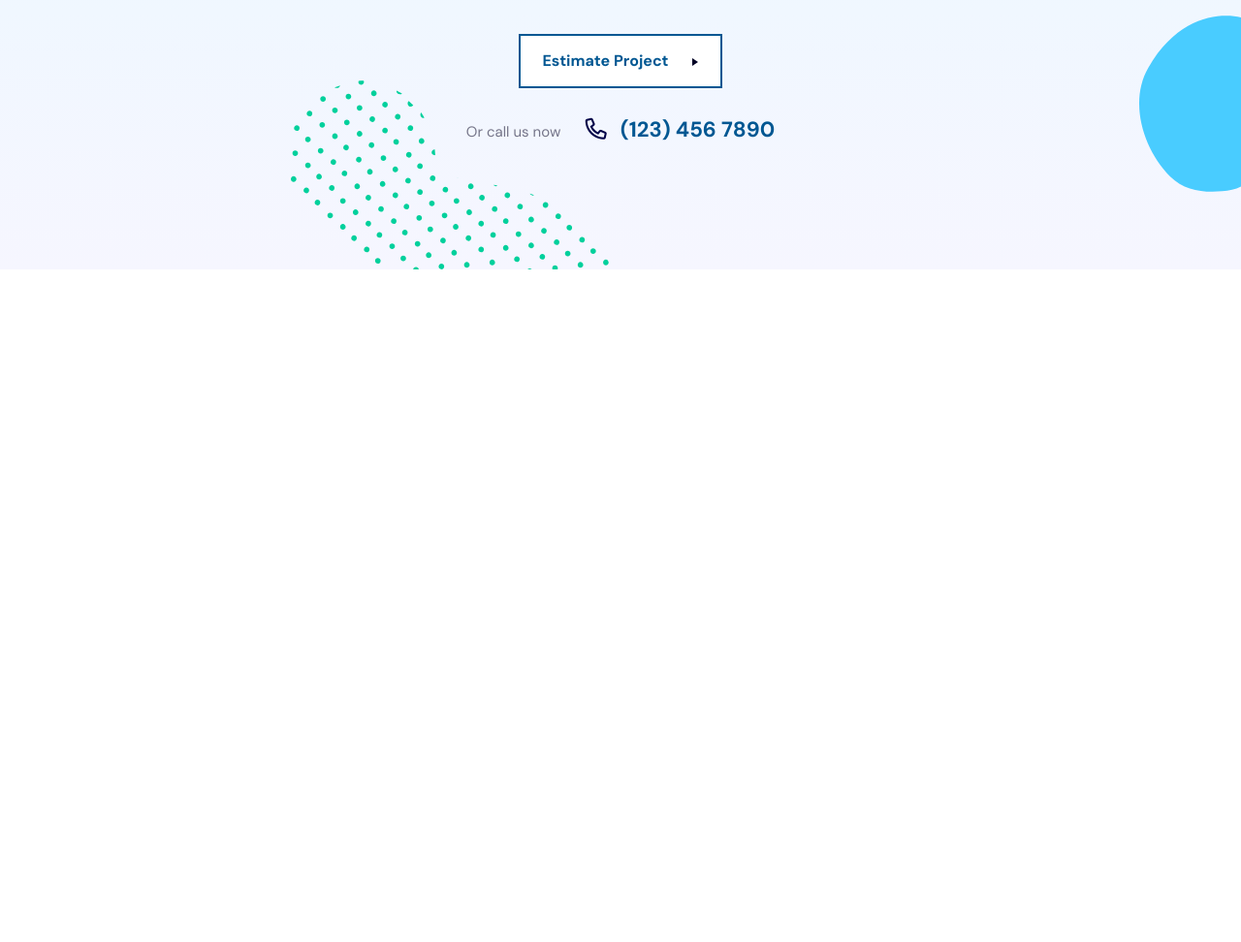
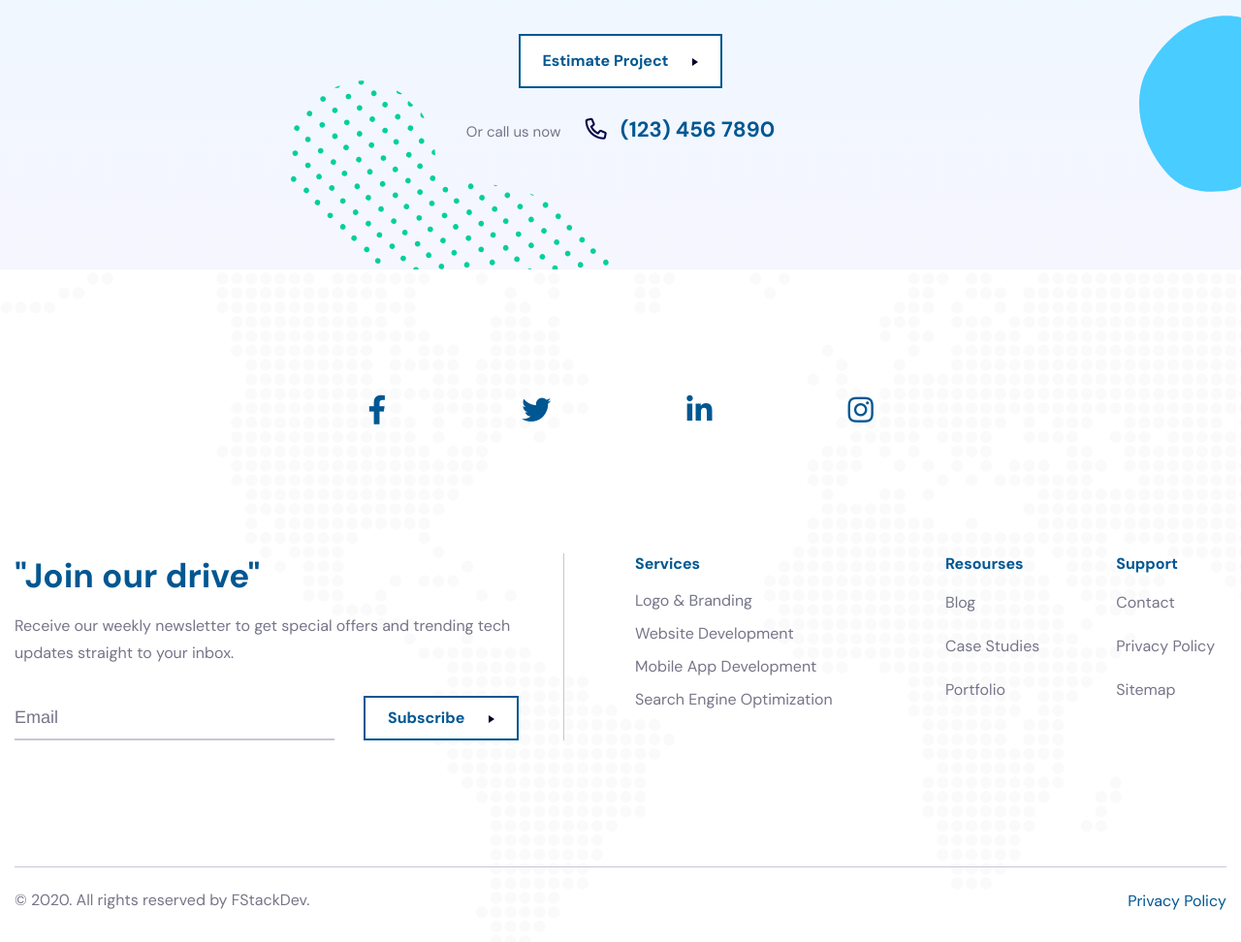
Before and after one commit to Fstackdevio/newsite, a plain HTML site: page index.html in a window 1280 px wide. Shown: the part 7307-8279 px from the top of the page at 97% size. Before the commit the page ends 7585 px from the top, so only its background shows below. Drawn offline with nearby package versions, Linux system fonts and the light colour scheme.

Commit message:
Update index.html

```diff
--- a/index.html
+++ b/index.html
@@ -20,7 +20,7 @@
     <link rel="stylesheet" href="assets/css/style.css" />
 
 <!-- jQuery JS -->
-    <script src="assets/js/vendor/jquery.js"></script>
+    <script src="https://code.jquery.com/jquery-3.5.1.min.js"></script>
    <script type="text/javascript">
  $(document).ready(function(){
    $("#footer-container").load("footer.html");
```
